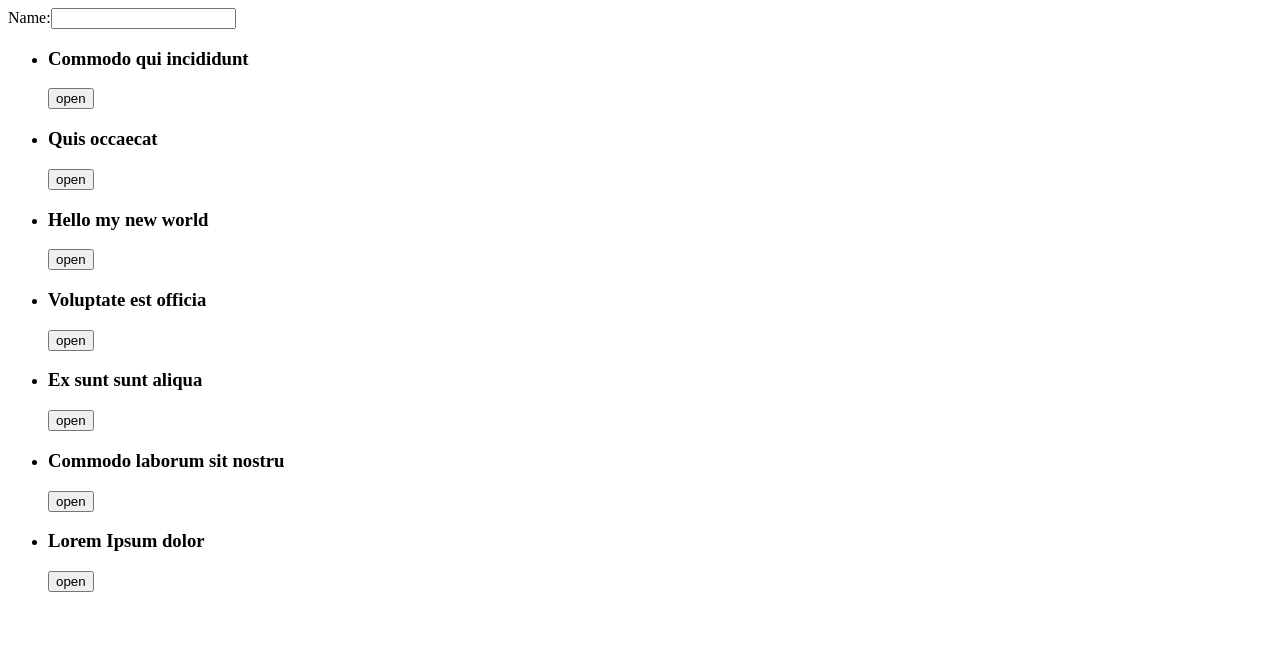
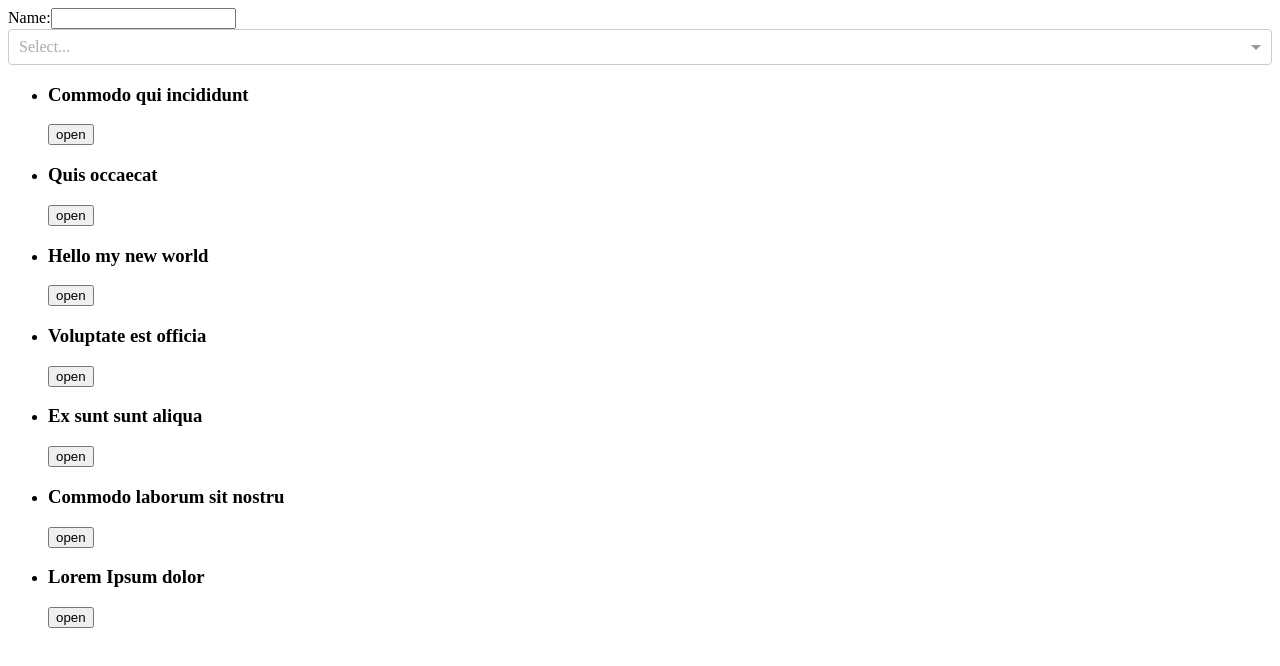
Before and after one commit to AzgatG/react-learns, a React app: page / in a window 1280 px wide. Shown: the top 666 px of the page. Built offline with nearby package versions, Linux system fonts and the light colour scheme.

Commit message:
add css loader  -add react-select

```diff
--- a/index.html
+++ b/index.html
@@ -3,6 +3,7 @@
 <head>
     <meta charset="UTF-8">
     <title>Title</title>
+    <!-- <link rel="stylesheet" type="text/css" href="node_modules/react-select/dist/react-select.css"> -->
 </head>
 <body>
     <div id="container"></div>
--- a/src/components/App.js
+++ b/src/components/App.js
@@ -1,4 +1,8 @@
 import React from 'react';
+import Select from 'react-select';
+
+import 'react-select/dist/react-select.css';
+
 import ArticleList from './ArticleList'
 import UserForm from './UserForm'
 
@@ -7,12 +11,30 @@ export default class App extends React.Component {
   static propTypes = {
   };
 
+  state = {
+  	selection :null
+  }
+
   render() {
+	  const options = this.props.articles.map(article => ({
+	  	label: article.title,
+	  	value: article.id
+	  }))
+
     return (
       <div>
 					<UserForm />
+					<Select
+						name="form-field-name"
+					  value={this.state.selection}
+						options={options}
+						onChange={this.changeSelection}
+						multi
+					/>
 					<ArticleList articles={this.props.articles} />
       </div>
     );
   }
+
+  changeSelection = selection => this.setState({selection})
 }
--- a/src/index.js
+++ b/src/index.js
@@ -1,6 +1,10 @@
 import React from 'react'
 import {render} from 'react-dom'
+
+import './style.css'
+
 import App from './components/App'
 import {articles} from './fixtures'
 
+
 render(<App articles={articles} />, document.getElementById('container'));
--- /dev/null
+++ b/src/style.css
@@ -0,0 +1,3 @@
+/*body {
+	color: red;
+}*/
--- a/webpack.config.js
+++ b/webpack.config.js
@@ -29,6 +29,10 @@ module.exports = {
                 test: /\.js/,
                 loaders: ['babel-loader'],
                 include: path.join(__dirname, 'src')
+            },
+            {
+                test: /\.css$/,
+                loaders: ['style-loader', 'css-loader'],
             }
         ]
     },
```
Also changed, not shown: package.json (+5 -2 lines), 1 other file (tests, documents, lock files or other folders).
